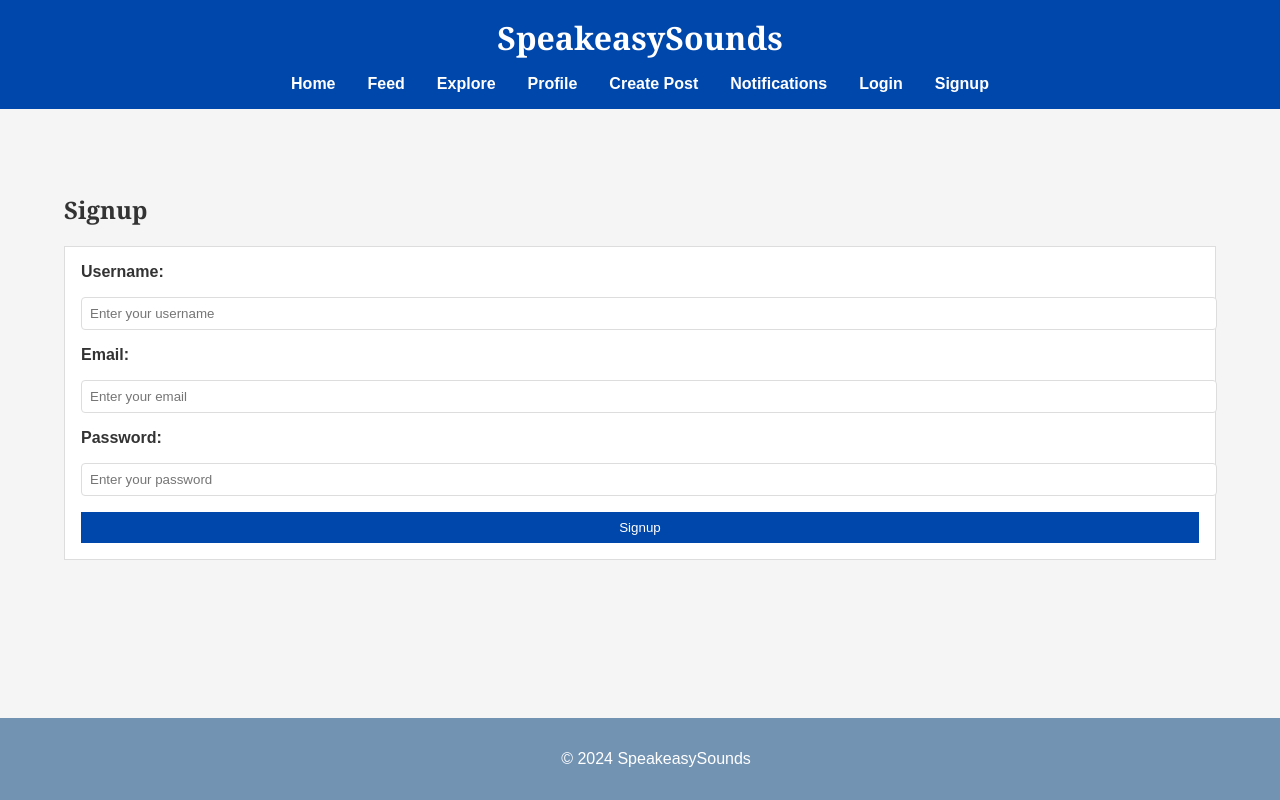
After one commit to MarcusMallia/MarcusMallia-PHPsynoptic, a PHP site: page /scripts/signup.php in a window 1280 px wide. The commit adds this page. Run offline with PHP 8.4, Linux system fonts and the light colour scheme.

Commit message:
Implement and style the Signup page with placeholders
- Created signup.php for the signup page with placeholders
- Styled the signup form in style.css

```diff
--- a/assets/style.css
+++ b/assets/style.css
@@ -279,6 +279,44 @@ main {
     background-color: #003580; /* Darker blue on hover */
 }
 
+/* Signup Form Styles */
+.signup-form {
+    background-color: white;
+    border: 1px solid #ddd;
+    padding: 1rem;
+    margin-bottom: 2rem;
+}
+
+.signup-form form {
+    display: flex;
+    flex-direction: column;
+    gap: 1rem;
+}
+
+.signup-form label {
+    font-weight: bold;
+}
+
+.signup-form input[type="text"],
+.signup-form input[type="email"],
+.signup-form input[type="password"] {
+    width: 100%;
+    padding: 0.5rem;
+    border: 1px solid #ddd;
+    border-radius: 4px;
+}
+
+.signup-form button {
+    background-color: #0047AB; /* Dark blue background */
+    color: white;
+    border: none;
+    padding: 0.5rem 1rem;
+    cursor: pointer;
+}
+
+.signup-form button:hover {
+    background-color: #003580; /* Darker blue on hover */
+}
 
 /* Footer Styles */
 footer {
--- /dev/null
+++ b/scripts/signup.php
@@ -0,0 +1,29 @@
+<?php
+// Include the header template
+include '../templates/header.php';
+?>
+
+<!-- Main content section -->
+<main>
+    <h2>Signup</h2>
+    <!-- Placeholder for signup form -->
+    <div class="signup-form">
+        <form action="#" method="post">
+            <label for="username">Username:</label>
+            <input type="text" id="username" name="username" placeholder="Enter your username">
+
+            <label for="email">Email:</label>
+            <input type="email" id="email" name="email" placeholder="Enter your email">
+
+            <label for="password">Password:</label>
+            <input type="password" id="password" name="password" placeholder="Enter your password">
+
+            <button type="submit">Signup</button>
+        </form>
+    </div>
+</main>
+
+<?php
+// Include the footer template
+include '../templates/footer.php';
+?>
```
